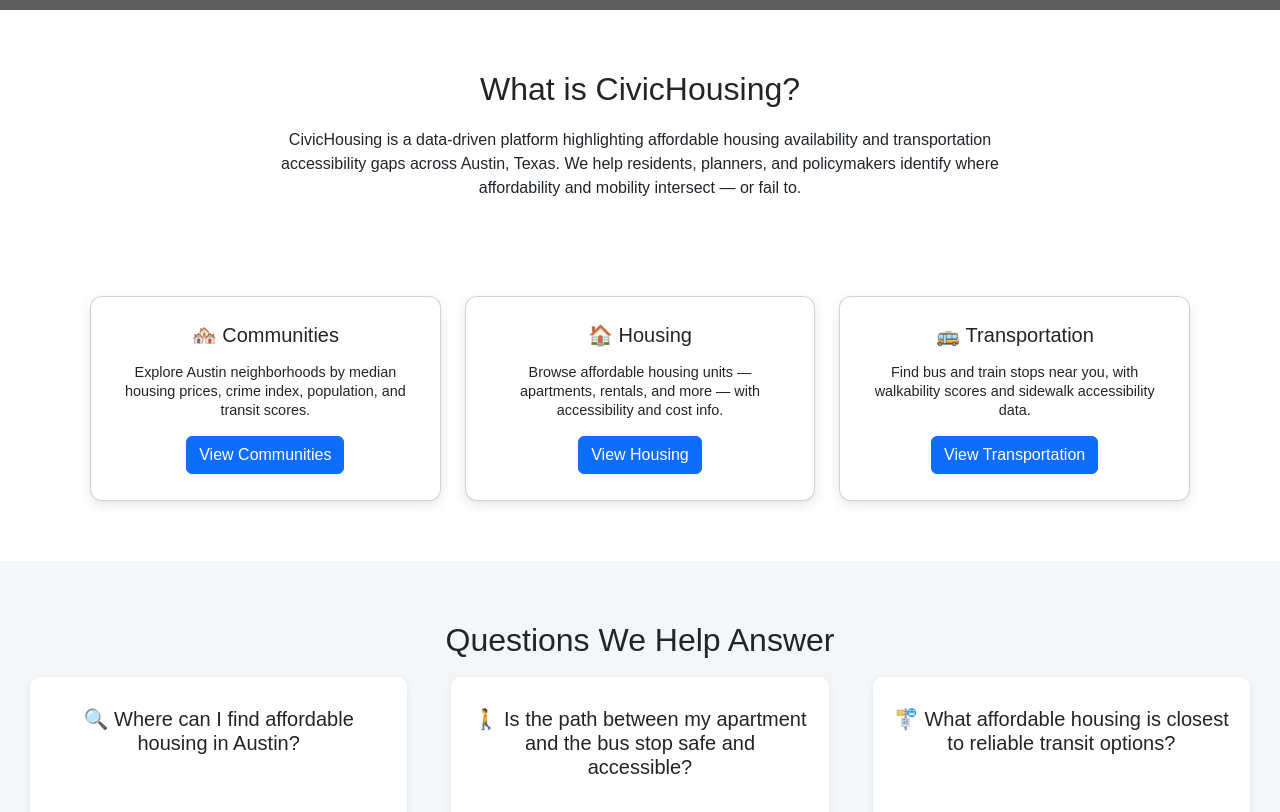
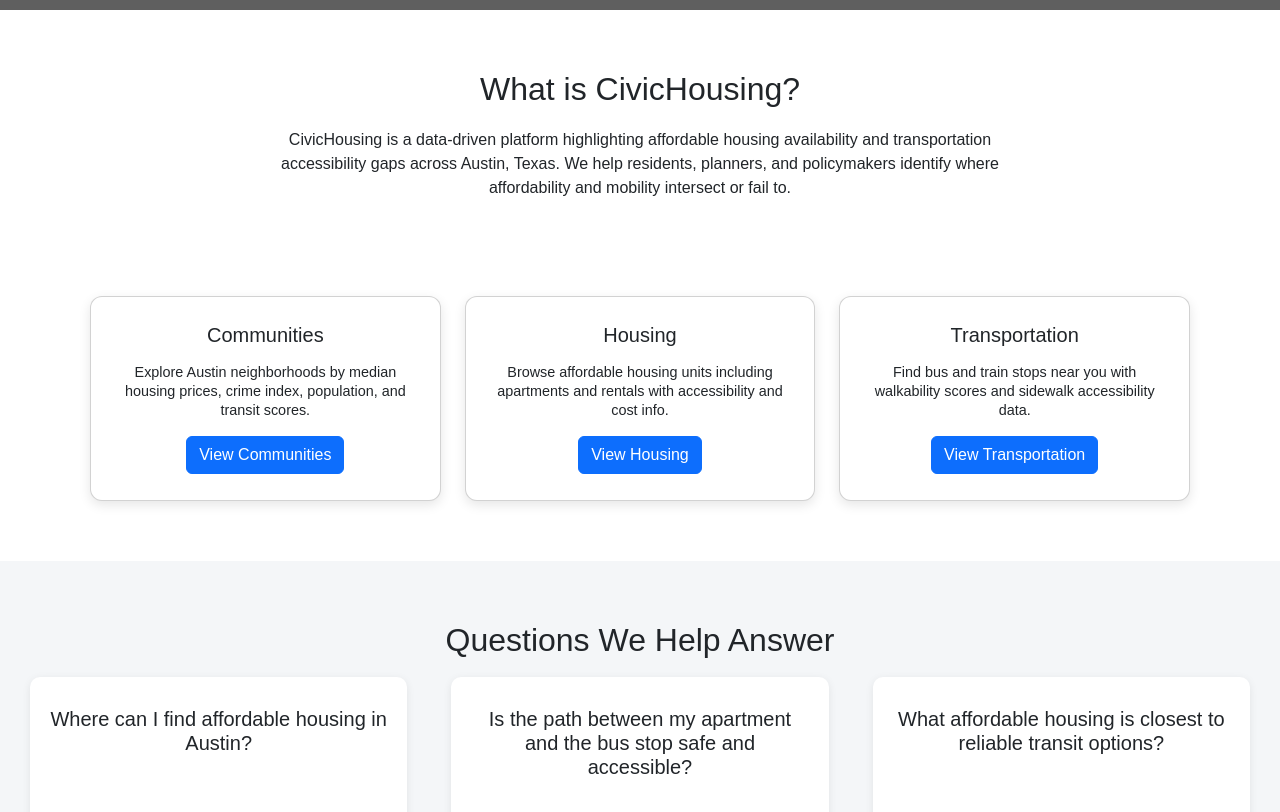
Before and after one commit to harinik961/CivicHousing, a React (Create React App) app in the folder frontend/: page / in a window 1280 px wide. Shown: the part 600-1412 px from the top of the page. Built offline with nearby package versions, Linux system fonts and the light colour scheme; grey boxes are pictures that could not be loaded.

Commit message:
fix up home page

```diff
--- a/frontend/src/pages/home.js
+++ b/frontend/src/pages/home.js
@@ -22,7 +22,7 @@ export default function Home() {
           <div className="carousel-slide slide-2">
             <div className="carousel-overlay">
               <h1>Discover Your Community</h1>
-              <p>Learn about neighborhoods across Austin — safety, transit, and more.</p>
+              <p>Learn about neighborhoods across Austin, safety, transit, and more.</p>
               <Link to="/community"><Button variant="light">Explore Communities</Button></Link>
             </div>
           </div>
@@ -44,7 +44,7 @@ export default function Home() {
         <p>
           CivicHousing is a data-driven platform highlighting affordable housing availability
           and transportation accessibility gaps across Austin, Texas. We help residents,
-          planners, and policymakers identify where affordability and mobility intersect — or fail to.
+          planners, and policymakers identify where affordability and mobility intersect or fail to.
         </p>
       </Container>
 
@@ -54,7 +54,7 @@ export default function Home() {
           <Col md={4}>
             <Card className="model-card">
               <Card.Body>
-                <Card.Title>🏘️ Communities</Card.Title>
+                <Card.Title>Communities</Card.Title>
                 <Card.Text>
                   Explore Austin neighborhoods by median housing prices, crime index, population, and transit scores.
                 </Card.Text>
@@ -65,9 +65,9 @@ export default function Home() {
           <Col md={4}>
             <Card className="model-card">
               <Card.Body>
-                <Card.Title>🏠 Housing</Card.Title>
+                <Card.Title>Housing</Card.Title>
                 <Card.Text>
-                  Browse affordable housing units — apartments, rentals, and more — with accessibility and cost info.
+                  Browse affordable housing units including apartments and rentals with accessibility and cost info.
                 </Card.Text>
                 <Link to="/housing"><Button variant="primary">View Housing</Button></Link>
               </Card.Body>
@@ -76,9 +76,9 @@ export default function Home() {
           <Col md={4}>
             <Card className="model-card">
               <Card.Body>
-                <Card.Title>🚌 Transportation</Card.Title>
+                <Card.Title>Transportation</Card.Title>
                 <Card.Text>
-                  Find bus and train stops near you, with walkability scores and sidewalk accessibility data.
+                  Find bus and train stops near you with walkability scores and sidewalk accessibility data.
                 </Card.Text>
                 <Link to="/transportation"><Button variant="primary">View Transportation</Button></Link>
               </Card.Body>
@@ -93,17 +93,17 @@ export default function Home() {
         <Row className="justify-content-center">
           <Col md={4}>
             <div className="question-box">
-              <h5>🔍 Where can I find affordable housing in Austin?</h5>
+              <h5>Where can I find affordable housing in Austin?</h5>
             </div>
           </Col>
           <Col md={4}>
             <div className="question-box">
-              <h5>🚶 Is the path between my apartment and the bus stop safe and accessible?</h5>
+              <h5>Is the path between my apartment and the bus stop safe and accessible?</h5>
             </div>
           </Col>
           <Col md={4}>
             <div className="question-box">
-              <h5>🚏 What affordable housing is closest to reliable transit options?</h5>
+              <h5>What affordable housing is closest to reliable transit options?</h5>
             </div>
           </Col>
         </Row>
```
Also changed, not shown: 1 other file (tests, documents, lock files or other folders).
